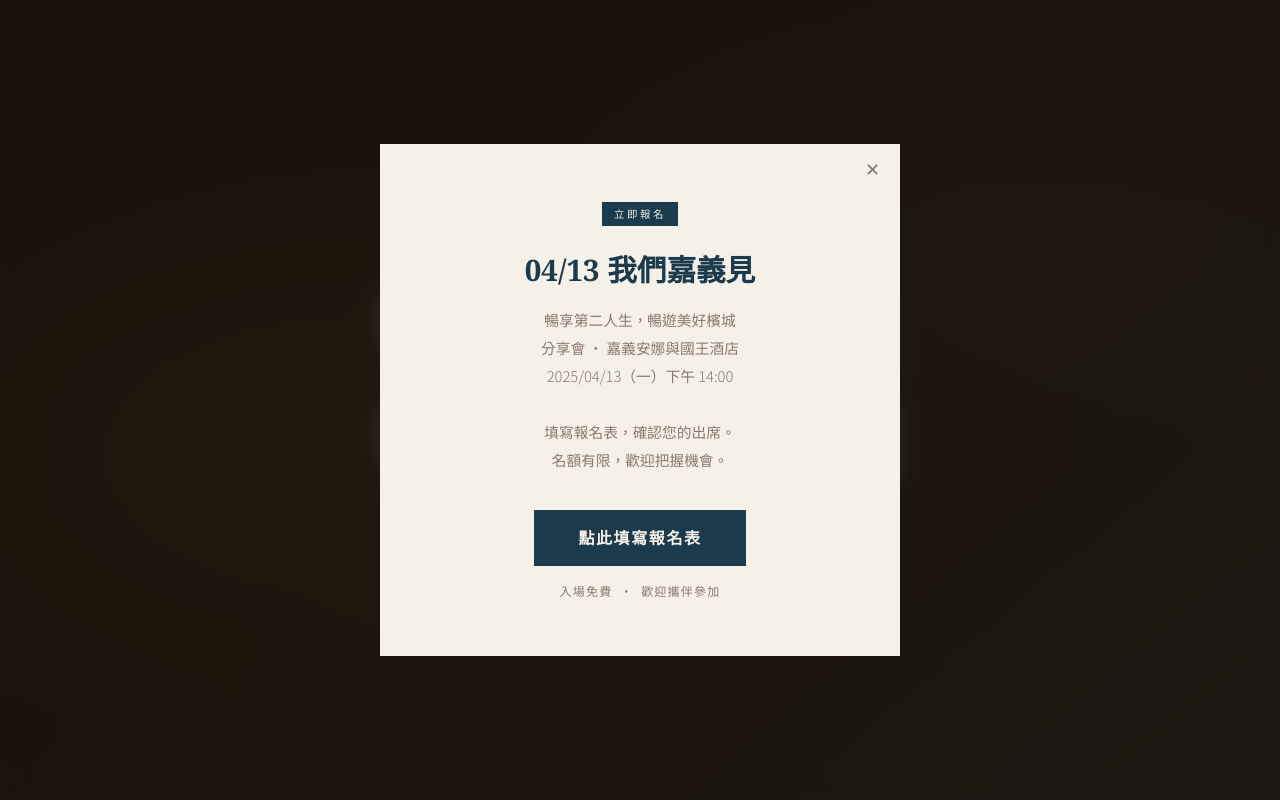
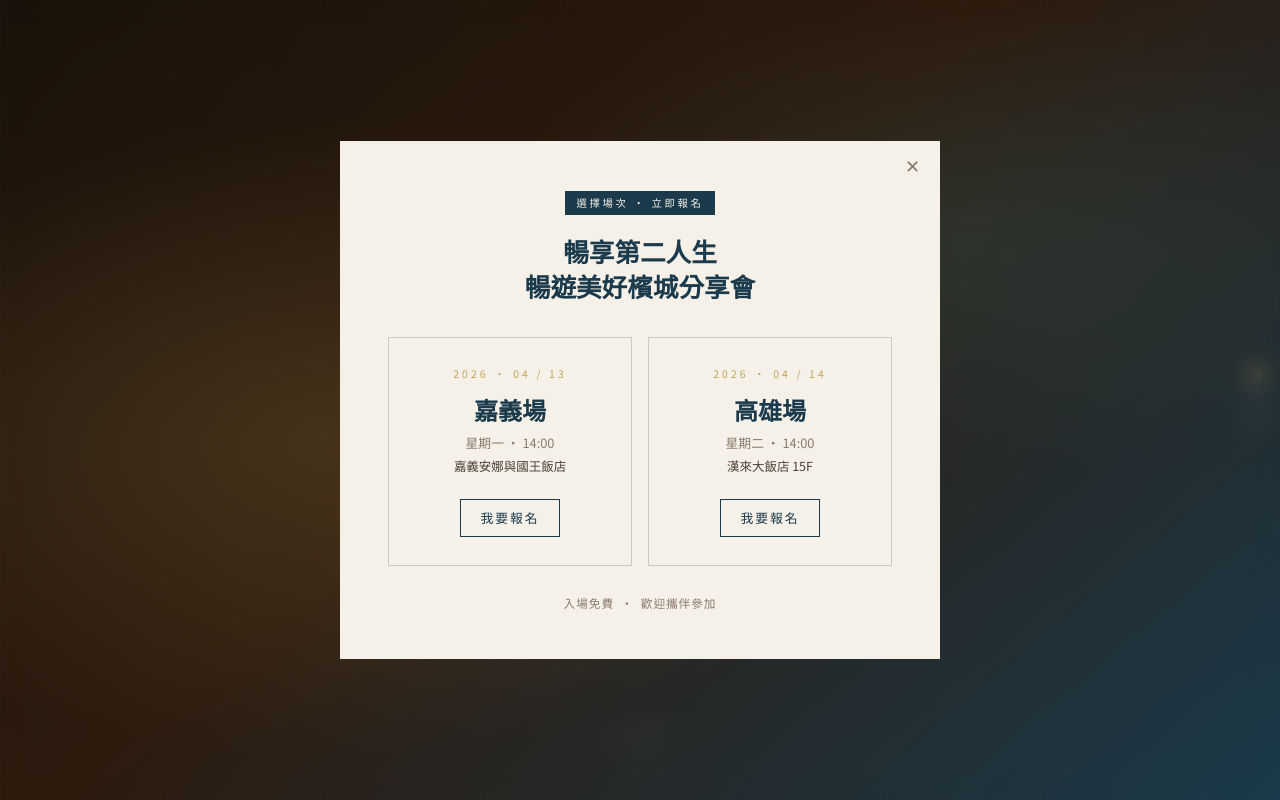
Before and after one commit to ianh313/onePagerExp, a React (Vite) app: page / in a window 1280 px wide. Shown: the top 800 px of the page. Built offline with nearby package versions, Linux system fonts and the light colour scheme; grey boxes are pictures that could not be loaded.

Commit message:
Two-event modal: 嘉義0413 + 高雄0414

```diff
--- a/src/components/Modal.jsx
+++ b/src/components/Modal.jsx
@@ -1,7 +1,23 @@
 import { useEffect } from 'react'
 
+const EVENTS = [
+  {
+    date: '04 / 13',
+    day: '星期一',
+    city: '嘉義場',
+    venue: '嘉義安娜與國王飯店',
+    href: 'https://hello-act-bot.web.app/acts/PFMB5OF7/register',
+  },
+  {
+    date: '04 / 14',
+    day: '星期二',
+    city: '高雄場',
+    venue: '漢來大飯店 15F',
+    href: 'https://hello-act-bot.web.app/acts/PFMB5OF7/register', // TODO: replace with 高雄 link
+  },
+]
+
 export default function Modal({ open, onClose }) {
-  // Lock body scroll when open
   useEffect(() => {
     document.body.style.overflow = open ? 'hidden' : ''
     return () => { document.body.style.overflow = '' }
@@ -14,15 +30,15 @@ export default function Modal({ open, onClose }) {
       aria-labelledby="modal-title"
       onClick={(e) => { if (e.target === e.currentTarget) onClose() }}
       className={[
-        'fixed inset-0 z-[2000] flex items-center justify-center',
-        'bg-warm-dk/85 backdrop-blur-md',
+        'fixed inset-0 z-[2000] flex items-center justify-center px-4',
+        'bg-warm-dk/88 backdrop-blur-md',
         'transition-opacity duration-[450ms]',
         open ? 'opacity-100 pointer-events-auto' : 'opacity-0 pointer-events-none',
       ].join(' ')}
     >
       <div
         className={[
-          'relative bg-cream text-ink w-[92%] max-w-[520px] px-8 py-14 md:px-14 text-center',
+          'relative bg-cream text-ink w-full max-w-[600px] px-7 py-12 md:px-12',
           'transition-all duration-[450ms] ease-[cubic-bezier(.22,.9,.3,1)]',
           open ? 'translate-y-0 scale-100' : 'translate-y-6 scale-[.97]',
         ].join(' ')}
@@ -36,39 +52,57 @@ export default function Modal({ open, onClose }) {
           ✕
         </button>
 
-        {/* Badge */}
-        <span className="inline-block bg-navy text-cream font-sans text-[.65rem] tracking-[.25em] px-3 py-1 mb-6">
-          立即報名
+        {/* Header */}
+        <div className="text-center mb-8">
+          <span className="inline-block bg-navy text-cream font-sans text-[.65rem] tracking-[.25em] px-3 py-1 mb-5">
+            選擇場次 · 立即報名
           </span>
+          <h3 id="modal-title" className="text-[1.6rem] font-bold text-navy leading-snug">
+            暢享第二人生<br />暢遊美好檳城分享會
+          </h3>
+        </div>
 
-        <h3 id="modal-title" className="text-[1.85rem] font-bold text-navy leading-snug mb-4">
-          04/13 我們嘉義見
-        </h3>
-
-        <p className="font-sans text-[.92rem] text-ink-lt leading-[1.9] font-light mb-9">
-          暢享第二人生，暢遊美好檳城<br />
-          分享會 · 嘉義安娜與國王酒店<br />
-          2025/04/13（一）下午 14:00<br /><br />
-          填寫報名表，確認您的出席。<br />
-          名額有限，歡迎把握機會。
-        </p>
-
+        {/* Two event cards */}
+        <div className="grid grid-cols-1 sm:grid-cols-2 gap-4 mb-7">
+          {EVENTS.map(({ date, day, city, venue, href }) => (
             <a
-          href="https://hello-act-bot.web.app/acts/PFMB5OF7/register"
+              key={city}
+              href={href}
               target="_blank"
               rel="noopener noreferrer"
               className={[
-            'block w-fit mx-auto px-11 py-4',
-            'bg-navy text-cream font-bold tracking-[.1em]',
+                'group flex flex-col items-center text-center',
+                'border border-navy/20 px-6 py-7',
                 'transition-all duration-300',
-            'hover:-translate-y-0.5 hover:bg-navy-2 hover:shadow-[0_8px_24px_rgba(27,58,75,.4)]',
-            'mb-4',
+                'hover:bg-navy hover:border-navy hover:-translate-y-1',
+                'hover:shadow-[0_10px_28px_rgba(27,58,75,.25)]',
               ].join(' ')}
             >
-          點此填寫報名表
+              <span className="font-sans text-[.65rem] tracking-[.3em] text-gold group-hover:text-gold-lt mb-3 transition-colors">
+                2026 · {date}
+              </span>
+              <span className="text-[1.5rem] font-bold text-navy group-hover:text-cream mb-1 transition-colors">
+                {city}
+              </span>
+              <span className="font-sans text-[.8rem] text-ink-lt group-hover:text-cream/70 mb-1 transition-colors">
+                {day} · 14:00
+              </span>
+              <span className="font-sans text-[.78rem] text-ink-mid group-hover:text-cream/60 mb-6 transition-colors">
+                {venue}
+              </span>
+              <span className={[
+                'text-[.8rem] font-sans tracking-[.15em] px-5 py-2',
+                'border border-navy text-navy',
+                'group-hover:border-cream group-hover:text-cream',
+                'transition-colors',
+              ].join(' ')}>
+                我要報名
+              </span>
             </a>
+          ))}
+        </div>
 
-        <p className="font-sans text-[.75rem] text-ink-lt tracking-[.1em]">
+        <p className="font-sans text-[.73rem] text-ink-lt text-center tracking-[.08em]">
           入場免費 &nbsp;·&nbsp; 歡迎攜伴參加
         </p>
       </div>
--- a/src/components/sections/Event.jsx
+++ b/src/components/sections/Event.jsx
@@ -61,14 +61,14 @@ export default function Event({ onActive, onOpenModal }) {
           {/* Header */}
           <div {...anim('0ms')} className={anim('0ms').className + ' text-center mb-14'}>
             <span className="inline-block bg-gold text-warm-dk font-sans text-[.68rem] tracking-[.3em] px-4 py-1 mb-6">
-              04 / 13 &nbsp;·&nbsp; 嘉義
+              04 / 13 嘉義 &nbsp;·&nbsp; 04 / 14 高雄
             </span>
             <h2 className="text-[clamp(1.75rem,3.5vw,3rem)] font-bold text-cream leading-[1.4] mb-5">
               暢享第二人生<br />暢遊美好檳城分享會
             </h2>
             <div className="flex justify-center flex-wrap gap-x-8 gap-y-2 font-sans text-[.92rem] text-gold-lt tracking-[.05em]">
-              <span>🕑&nbsp; 04/13（星期一）14:00</span>
-              <span>📍&nbsp; 嘉義安娜與國王酒店</span>
+              <span>🕑&nbsp; 04/13（一）嘉義安娜與國王飯店</span>
+              <span>🕑&nbsp; 04/14（二）高雄漢來大飯店 15F</span>
             </div>
           </div>
 
@@ -123,7 +123,7 @@ export default function Event({ onActive, onOpenModal }) {
                 'hover:-translate-y-[3px] hover:bg-gold-lt hover:shadow-[0_10px_30px_rgba(196,163,90,.35)]',
               ].join(' ')}
             >
-              立即報名 &nbsp;·&nbsp; 04/13 等你來
+              選擇場次 &nbsp;·&nbsp; 立即報名
             </button>
             <p className="mt-4 font-sans text-[.75rem] text-cream/30 tracking-[.15em]">
               入場免費 &nbsp;·&nbsp; 名額有限
```
Lines whose indentation alone changed are shown as unchanged.
